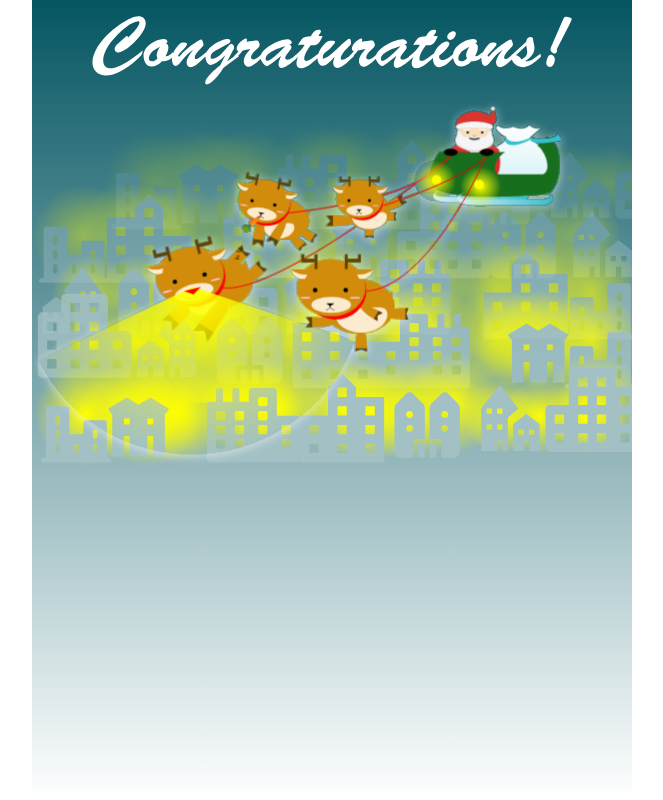
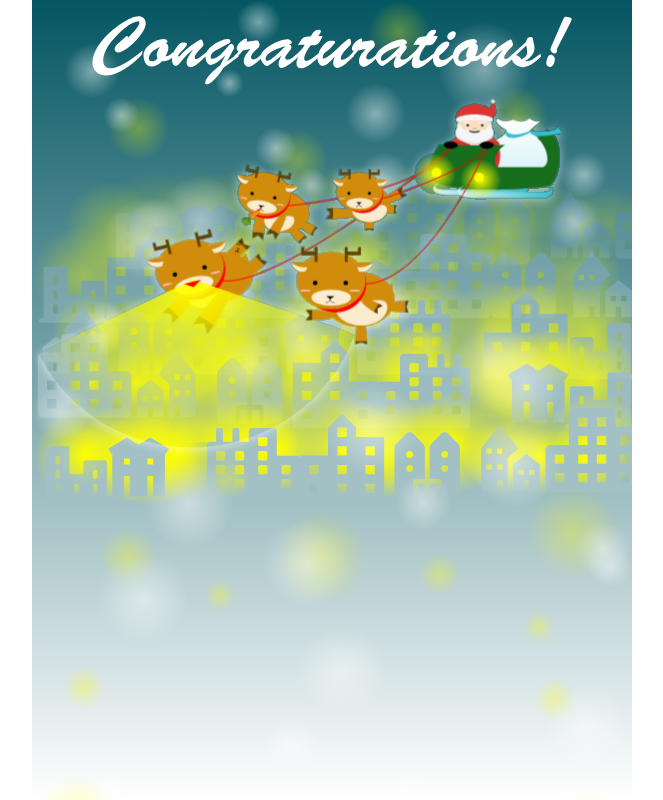
Before and after one commit to marimonon/advent2024_christmas, a React (Vite) app: page / in a window 1280 px wide. Shown: the whole page, without its empty margins (308-971 px from the left). Built offline with nearby package versions, Linux system fonts and the light colour scheme.

Commit message:
アニメーションの追加

```diff
--- a/src/components/Ending.tsx
+++ b/src/components/Ending.tsx
@@ -3,12 +3,16 @@ import { css, keyframes } from "@emotion/react"
 import EndTextImage from "./Images/Ending/EndTextImage"
 import SantasImage from "./Images/Ending/SantasImage"
 import NightImage from "./Images/Ending/NightImage"
+import LightImage from "./Images/Ending/LightImage"
+import WhiteLightImage from "./Images/Ending/WhiteLightImage"
 
 const Ending: React.FC = () => {
   return (
     <div css={endBgCss}>
       <EndTextImage css={endTextCss} />
       <SantasImage css={santasCss} />
+      <WhiteLightImage css={whiteCss} />
+      <LightImage css={lightCss} />
       <NightImage css={nightCss} />
     </div>
   )
@@ -46,12 +50,56 @@ const santasCss = css`
   left: -10%;
   width: 100%;
   height: auto;
+  z-index: 5;
+  animation: ${santasAnime} 5s infinite linear;
+`
+
+const whiteAnime = keyframes`
+  0% {
+    opacity: 0;
+  }
+  50% {
+    opacity: 1;
+  }
+  100% {
+    opacity: 0;
+  }
+`
+
+const whiteCss = css`
+  position: absolute;
+  top: 0%;
+  left: 0;
+  width: 100%;
+  height: auto;
   z-index: 4;
-  animation: ${santasAnime} 3s infinite;
+  animation: ${whiteAnime} 3s infinite;
+`
+const lightAnime = keyframes`
+  0% {
+    opacity: 0.5;
+  }
+  50% {
+    opacity: 0.1;
+  }
+  100% {
+    opacity: 0.5;
+  }
+`
+
+const lightCss = css`
+  position: absolute;
+  top: 0%;
+  left: 0;
+  width: 100%;
+  height: auto;
+  z-index: 3;
+  animation: ${lightAnime} 3s infinite;
 `
 
 const nightCss = css`
-  margin-top: 20%;
+  position: absolute;
+  top: 20%;
   left: 0;
   width: 100%;
   height: auto;
```
